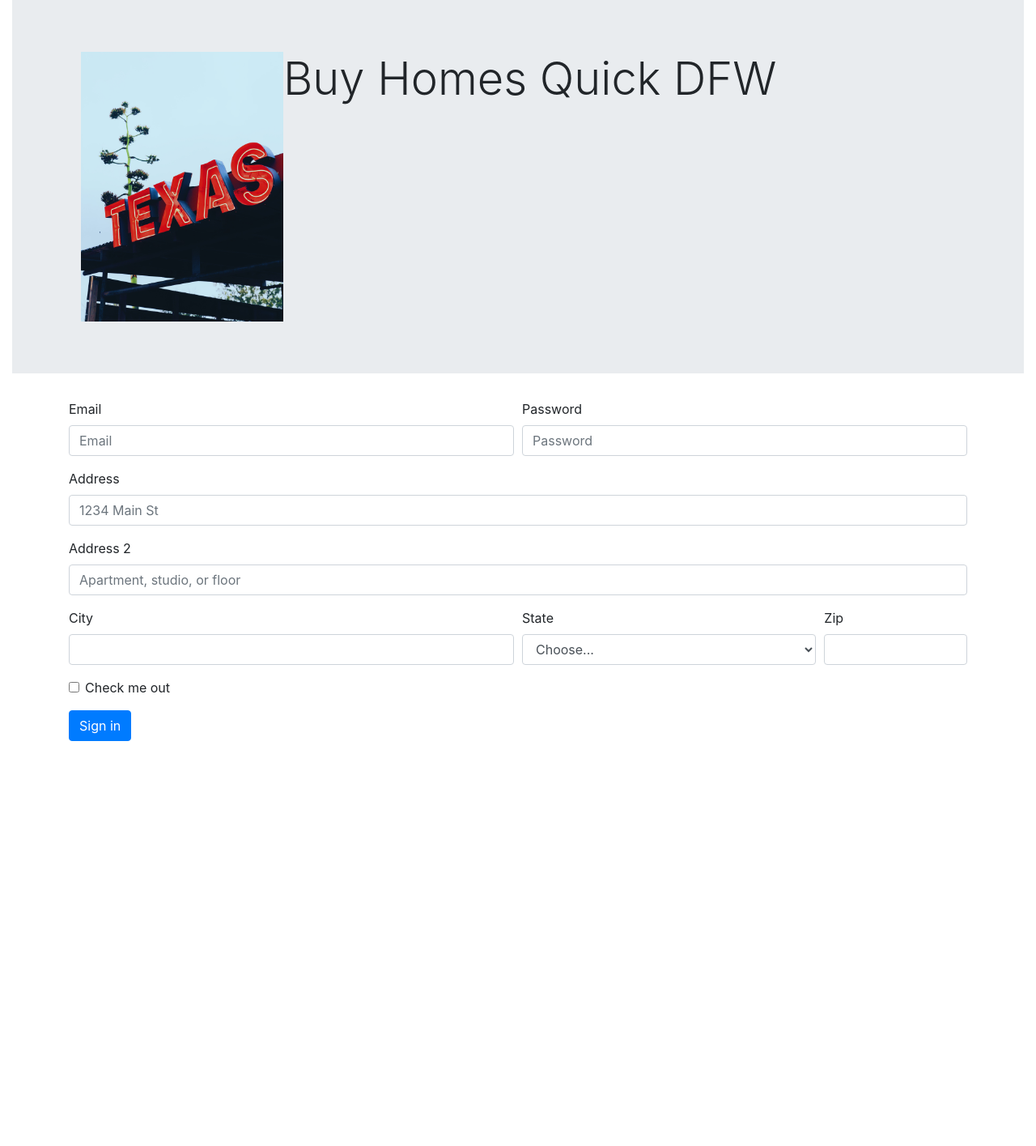
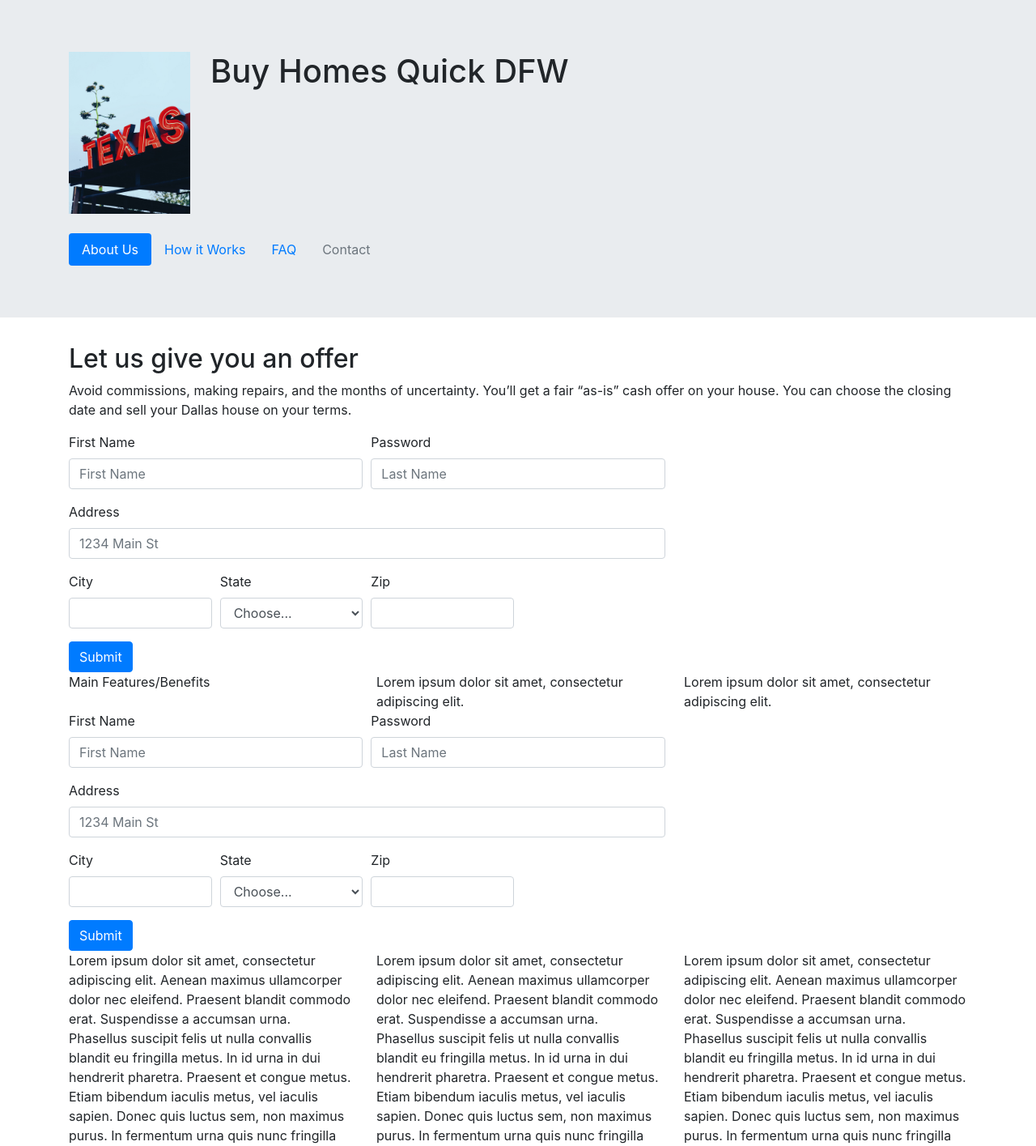
Before and after one commit to jaypowellcs/BuyHomesQuickDFW, a website: page index.html in a window 1280 px wide. Shown: the top 1415 px of the page at 81% size. Before the commit the page ends 915 px from the top, so only its background shows below. Drawn offline with nearby package versions, Linux system fonts and the light colour scheme.

Commit message:
Lorem text

```diff
--- a/index.html
+++ b/index.html
@@ -14,54 +14,82 @@
     <title>Buy Homes Quick DFW</title>
 </head>
 
-<header class="container-fluid">
+<body>
+
+<header>
 <div class="jumbotron jumbotron-fluid">
-    <div class="row">
-        <div class="col-sm">
-            <div class="container">
-                <div class="col-sm">
-                    <img class="img-fluid float-left" width="250px" src="images/enrique-macias-BXXYZ4HtGxU-unsplash.jpg" alt="sign of texas">
-                </div>
-                <h1 class="display-4">Buy Homes Quick DFW</h1>
+    <div class="container">
+        <div class="row">
+            <div class="col-md-2">
+                <img class="img-fluid float-left" width="150px" src="images/enrique-macias-BXXYZ4HtGxU-unsplash.jpg" alt="sign of texas">
+            </div>
+            <div class="col-m-10">
+                <h1>Buy Homes Quick DFW</h1>
+            </div>
+        </div>
+        <div class="row">
+            <div class="col">
+                <br>
+                <ul class="nav nav-pills">
+                    <li class="nav-item">
+                    <a class="nav-link active" href="#">About Us</a>
+                    </li>
+                    <li class="nav-item">
+                    <a class="nav-link" href="#">How it Works</a>
+                    </li>
+                    <li class="nav-item">
+                    <a class="nav-link" href="#">FAQ</a>
+                    </li>
+                    <li class="nav-item">
+                    <a class="nav-link disabled" href="#">Contact</a>
+                    </li>
+                </ul>
             </div>
         </div>
     </div>
 </div>
+
+
+
 </header>
-<body>
+
+<div class="container">
+    <div class="row">
+            <div class="col-sm">
+            <h2>Let us give you an offer</h2>
+            <p>Avoid commissions, making repairs, and the months of uncertainty. You’ll get a fair “as-is” cash offer on your house. You can choose the closing date and sell your Dallas house on your terms.</p>
+            </div>
+      </div>
+</div>
 
 <div class="container">
     <div class="row">
         <div class="col-sm">
             <form>
                 <div class="form-row">
-                  <div class="form-group col-md-6">
-                    <label for="inputEmail4">Email</label>
-                    <input type="email" class="form-control" id="inputEmail4" placeholder="Email">
+                  <div class="form-group col-md-4">
+                    <label for="inputFirstName">First Name</label>
+                    <input type="text" class="form-control" id="inputFirstName" placeholder="First Name">
                   </div>
-                  <div class="form-group col-md-6">
-                    <label for="inputPassword4">Password</label>
-                    <input type="password" class="form-control" id="inputPassword4" placeholder="Password">
+                  <div class="form-group col-md-4">
+                    <label for="inputLastName">Password</label>
+                    <input type="text" class="form-control" id="inputLastName" placeholder="Last Name">
                   </div>
-                </div>
-                <div class="form-group">
+                <div class="form-group col-md-8">
                   <label for="inputAddress">Address</label>
                   <input type="text" class="form-control" id="inputAddress" placeholder="1234 Main St">
                 </div>
-                <div class="form-group">
-                  <label for="inputAddress2">Address 2</label>
-                  <input type="text" class="form-control" id="inputAddress2" placeholder="Apartment, studio, or floor">
                 </div>
                 <div class="form-row">
-                  <div class="form-group col-md-6">
+                  <div class="form-group col-md-2">
                     <label for="inputCity">City</label>
                     <input type="text" class="form-control" id="inputCity">
                   </div>
-                  <div class="form-group col-md-4">
+                  <div class="form-group col-md-2">
                     <label for="inputState">State</label>
                     <select id="inputState" class="form-control">
                       <option selected>Choose...</option>
-                      <option>...</option>
+                      <option>TX</option>
                     </select>
                   </div>
                   <div class="form-group col-md-2">
@@ -69,19 +97,101 @@
                     <input type="text" class="form-control" id="inputZip">
                   </div>
                 </div>
-                <div class="form-group">
-                  <div class="form-check">
-                    <input class="form-check-input" type="checkbox" id="gridCheck">
-                    <label class="form-check-label" for="gridCheck">
-                      Check me out
-                    </label>
-                  </div>
-                </div>
-                <button type="submit" class="btn btn-primary">Sign in</button>
+                <button type="submit" class="btn btn-primary">Submit</button>
               </form>
         </div>
     </div>
  </div>
+</div>
+
+<div class="container">
+    <div class="row">
+      <div class="col-sm">
+        Main Features/Benefits
+      </div>
+      <div class="col-sm">
+        Lorem ipsum dolor sit amet, consectetur adipiscing elit.
+      </div>
+      <div class="col-sm">
+        Lorem ipsum dolor sit amet, consectetur adipiscing elit.
+      </div>
+    </div>
+  </div>
+  <div class="container">
+    <div class="row">
+        <div class="col-sm">
+            <form>
+                <div class="form-row">
+                  <div class="form-group col-md-4">
+                    <label for="inputFirstName">First Name</label>
+                    <input type="text" class="form-control" id="inputFirstName" placeholder="First Name">
+                  </div>
+                  <div class="form-group col-md-4">
+                    <label for="inputLastName">Password</label>
+                    <input type="text" class="form-control" id="inputLastName" placeholder="Last Name">
+                  </div>
+                <div class="form-group col-md-8">
+                  <label for="inputAddress">Address</label>
+                  <input type="text" class="form-control" id="inputAddress" placeholder="1234 Main St">
+                </div>
+                </div>
+                <div class="form-row">
+                  <div class="form-group col-md-2">
+                    <label for="inputCity">City</label>
+                    <input type="text" class="form-control" id="inputCity">
+                  </div>
+                  <div class="form-group col-md-2">
+                    <label for="inputState">State</label>
+                    <select id="inputState" class="form-control">
+                      <option selected>Choose...</option>
+                      <option>TX</option>
+                    </select>
+                  </div>
+                  <div class="form-group col-md-2">
+                    <label for="inputZip">Zip</label>
+                    <input type="text" class="form-control" id="inputZip">
+                  </div>
+                </div>
+                <button type="submit" class="btn btn-primary">Submit</button>
+              </form>
+        </div>
+    </div>
+ </div>
+</div>
+
+  <div class="container">
+    <div class="row">
+      <div class="col-sm">
+        Lorem ipsum dolor sit amet, consectetur adipiscing elit. Aenean maximus ullamcorper dolor nec eleifend. Praesent blandit commodo erat. Suspendisse a accumsan urna. Phasellus suscipit felis ut nulla convallis blandit eu fringilla metus. In id urna in dui hendrerit pharetra. Praesent et congue metus. Etiam bibendum iaculis metus, vel iaculis sapien. Donec quis luctus sem, non maximus purus. In fermentum urna quis nunc fringilla venenatis. Duis pulvinar, mi eu lobortis dignissim, urna dolor scelerisque justo, a eleifend quam diam eget erat. Vivamus efficitur consequat sem. Praesent sollicitudin nunc eget faucibus porta. Nullam quis eros lorem. Aenean tempor nunc gravida urna fermentum pretium.
+      </div>
+      <div class="col-sm">
+        Lorem ipsum dolor sit amet, consectetur adipiscing elit. Aenean maximus ullamcorper dolor nec eleifend. Praesent blandit commodo erat. Suspendisse a accumsan urna. Phasellus suscipit felis ut nulla convallis blandit eu fringilla metus. In id urna in dui hendrerit pharetra. Praesent et congue metus. Etiam bibendum iaculis metus, vel iaculis sapien. Donec quis luctus sem, non maximus purus. In fermentum urna quis nunc fringilla venenatis. Duis pulvinar, mi eu lobortis dignissim, urna dolor scelerisque justo, a eleifend quam diam eget erat. Vivamus efficitur consequat sem. Praesent sollicitudin nunc eget faucibus porta. Nullam quis eros lorem. Aenean tempor nunc gravida urna fermentum pretium.
+      </div>
+      <div class="col-sm">
+        Lorem ipsum dolor sit amet, consectetur adipiscing elit. Aenean maximus ullamcorper dolor nec eleifend. Praesent blandit commodo erat. Suspendisse a accumsan urna. Phasellus suscipit felis ut nulla convallis blandit eu fringilla metus. In id urna in dui hendrerit pharetra. Praesent et congue metus. Etiam bibendum iaculis metus, vel iaculis sapien. Donec quis luctus sem, non maximus purus. In fermentum urna quis nunc fringilla venenatis. Duis pulvinar, mi eu lobortis dignissim, urna dolor scelerisque justo, a eleifend quam diam eget erat. Vivamus efficitur consequat sem. Praesent sollicitudin nunc eget faucibus porta. Nullam quis eros lorem. Aenean tempor nunc gravida urna fermentum pretium.
+      </div>
+    </div>
+  </div>
+
+<footer>
+    <ul class="nav justify-content-center">
+        <li class="nav-item">
+          <a class="nav-link active" href="#">About Us</a>
+        </li>
+        <li class="nav-item">
+          <a class="nav-link" href="#">How it Works</a>
+        </li>
+        <li class="nav-item">
+          <a class="nav-link" href="#">FAQ</a>
+        </li>
+        <li class="nav-item">
+          <a class="nav-link disabled" href="#">Contact</a>
+        </li>
+      </ul>
+</footer>
+
+
+
 
 
     <!-- jQuery must come first, then Popper.js, then the Bootstrap JavaScript plugins.-->
```
Also changed, not shown: faq.html (added).
